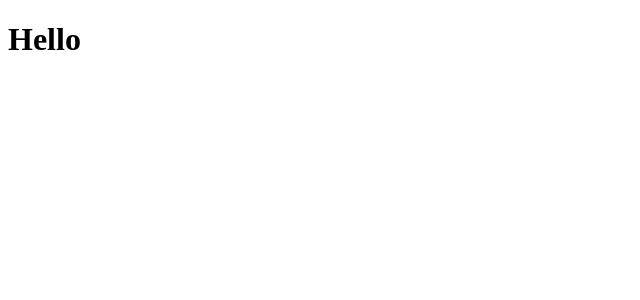
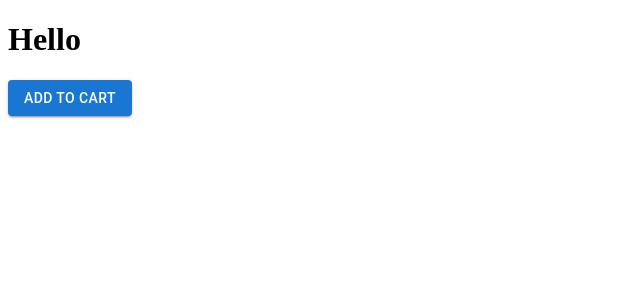
Before and after one commit to barghest0/reveal, a React app in the folder ui/web/: page / in a window 1280 px wide. Shown: the top 300 px of the page, without its empty margins (0-640 px from the left). Built offline with nearby package versions, Linux system fonts and the light colour scheme.

Commit message:
feature(web): btn adding product to cart

```diff
--- a/ui/web/package.json
+++ b/ui/web/package.json
@@ -20,6 +20,7 @@
     "@emotion/styled": "^11.13.0",
     "@fontsource/roboto": "^5.1.0",
     "@mui/material": "^6.1.5",
+    "@reduxjs/toolkit": "^2.3.0",
     "@types/node": "^22.8.1",
     "@types/react": "^18.3.12",
     "@types/react-dom": "^18.3.1",
@@ -33,6 +34,8 @@
     "jsxobj": "^1.1.0",
     "react": "^18.3.1",
     "react-dom": "^18.3.1",
+    "react-jss": "^10.10.0",
+    "react-redux": "^9.1.2",
     "style-loader": "^4.0.0",
     "ts-loader": "^9.5.1",
     "ts-node": "^10.9.2",
--- a/ui/web/src/app/app.tsx
+++ b/ui/web/src/app/app.tsx
@@ -1,10 +1,11 @@
+import { AddProductToCart } from "features/btn-cart";
 import React from "react";
-
 
 export const App = () => {
     return (
         <>
             <h1>Hello</h1>
+            <AddProductToCart/>
         </>
     )
 }
--- /dev/null
+++ b/ui/web/src/app/store/index.ts
@@ -0,0 +1,5 @@
+import { configureStore } from '@reduxjs/toolkit'
+
+export const store = configureStore({
+  reducer: {},
+})
--- /dev/null
+++ b/ui/web/src/features/btn-cart/index.ts
@@ -0,0 +1 @@
+export { AddProductToCart } from './ui/index'
--- /dev/null
+++ b/ui/web/src/features/btn-cart/ui/index.tsx
@@ -0,0 +1,14 @@
+import { Button } from "@mui/material";
+import React from "react";
+
+interface Props {
+
+}
+
+export const AddProductToCart: React.FC<Props> = () => {
+    return (
+        <>
+            <Button variant="contained">Add to cart</Button>
+        </>
+    )
+}
--- a/ui/web/src/index.tsx
+++ b/ui/web/src/index.tsx
@@ -1,6 +1,8 @@
 import React from "react";
 import ReactDOM from 'react-dom/client';
 import { App } from "./app/app";
+import { Provider } from "react-redux";
+import { store } from "app/store";
 
 const container = document.getElementById('root');
 
@@ -8,6 +10,8 @@ const root = ReactDOM.createRoot(container as HTMLDivElement);
 
 root.render(
     <React.StrictMode>
-        <App/>
+        <Provider store={store}>
+            <App/>
+        </Provider>
     </React.StrictMode>
 );
```
Also changed, not shown: ui/web/src/features/btn-cart/model/index.ts (added), 1 other file (tests, documents, lock files or other folders).
